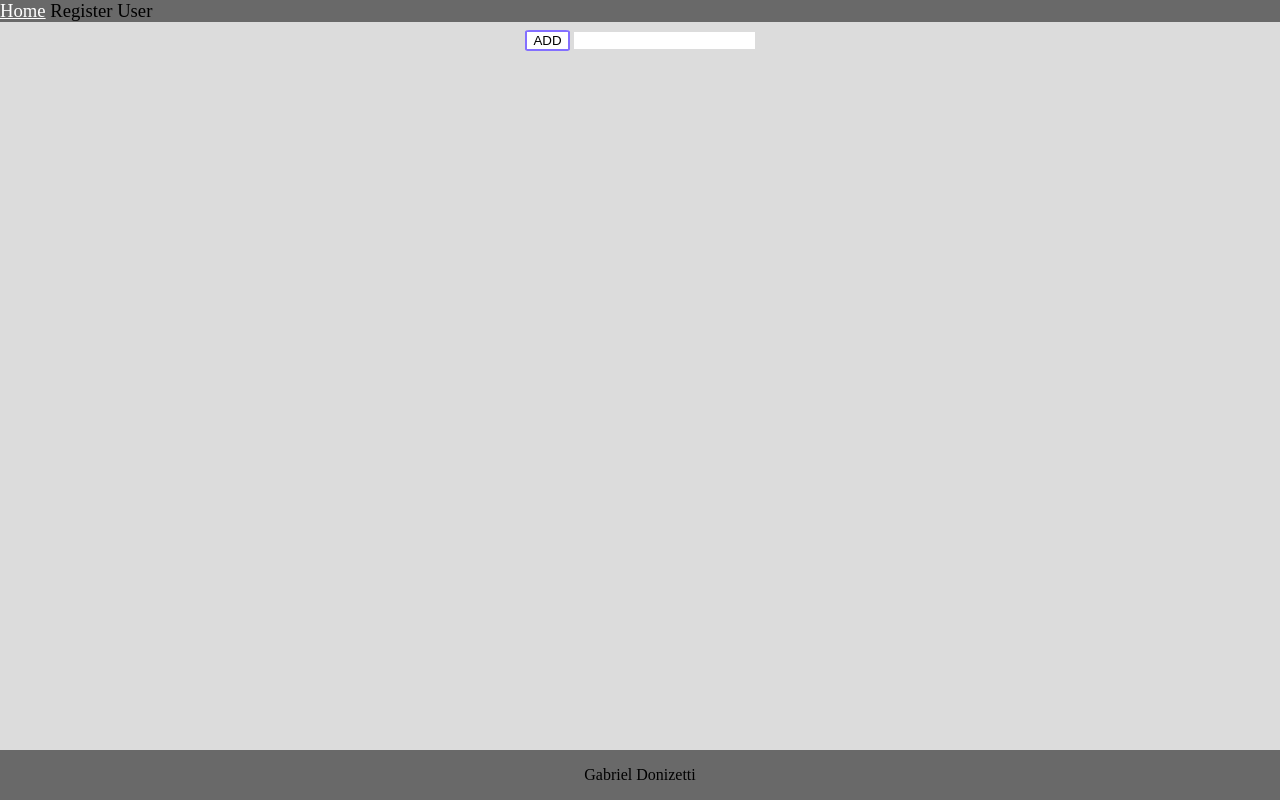
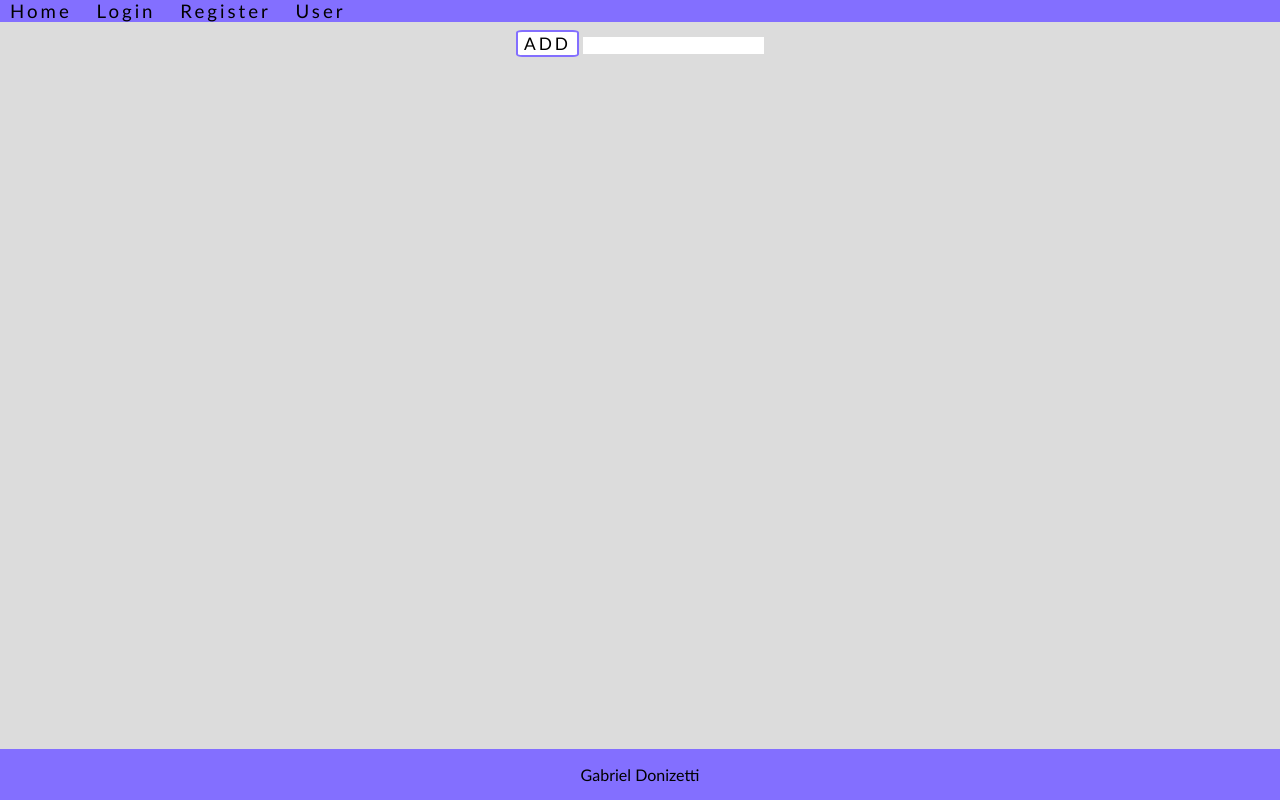
Before and after one commit to Gabriel-Donizetti/js-project, a plain HTML site: page js-project2/index.html in a window 1280 px wide. Drawn offline with Linux system fonts and the light colour scheme.

Commit message:
js-project2/index.: index.html created ver 1,  temporary

```diff
--- a/js-project2/index.css
+++ b/js-project2/index.css
@@ -3,23 +3,28 @@ body{
 }
 /*HEADER*/
 #header{
-  background-color:	#696969 ;
+  background-color:	#836FFF ;
   display: flexbox;
   position: absolute ;
   top: 0px;
   left: 0px;
   width: 100%;
   font-size: 14pt;
+  font-family:Gill Sans, sans-serif
 }
 
 #header a{
+  margin: 10px;
+  letter-spacing: 3px;
+  border-radius: 10%;
   color: black;
   text-decoration: none;
+  transition-duration: 0.4s;
 }
 
 #header a:hover{
-  color: #ffffff;
-  text-decoration:underline ;
+  background-color: #ffffff;
+  color: black;
 }
 
 /*CONTENT*/
@@ -36,6 +41,9 @@ body{
   color: #000000;
   border: 2px solid #836FFF;
   transition-duration: 0.4s;
+  letter-spacing: 3px;
+  font-size: 13pt;
+  font-family:Gill Sans, sans-serif
 }
 
 #button:hover{
@@ -55,6 +63,7 @@ body{
   bottom: 0;
   width: 100%;
   text-align: center;
-  background-color:	#696969 ;
+  background-color:	#836FFF ;
   display: flexbox;
+  font-family:Gill Sans, sans-serif ;
 }
--- a/js-project2/index.html
+++ b/js-project2/index.html
@@ -8,7 +8,8 @@
 
 <body>
         <div id="header">
-            <a href="login.html">Home</a>
+            <a href="index.html">Home</a>
+            <a href="login.html">Login</a>
             <a href="register.html">Register</a>
             <a href="user.html">User</a>
         </div>
```
